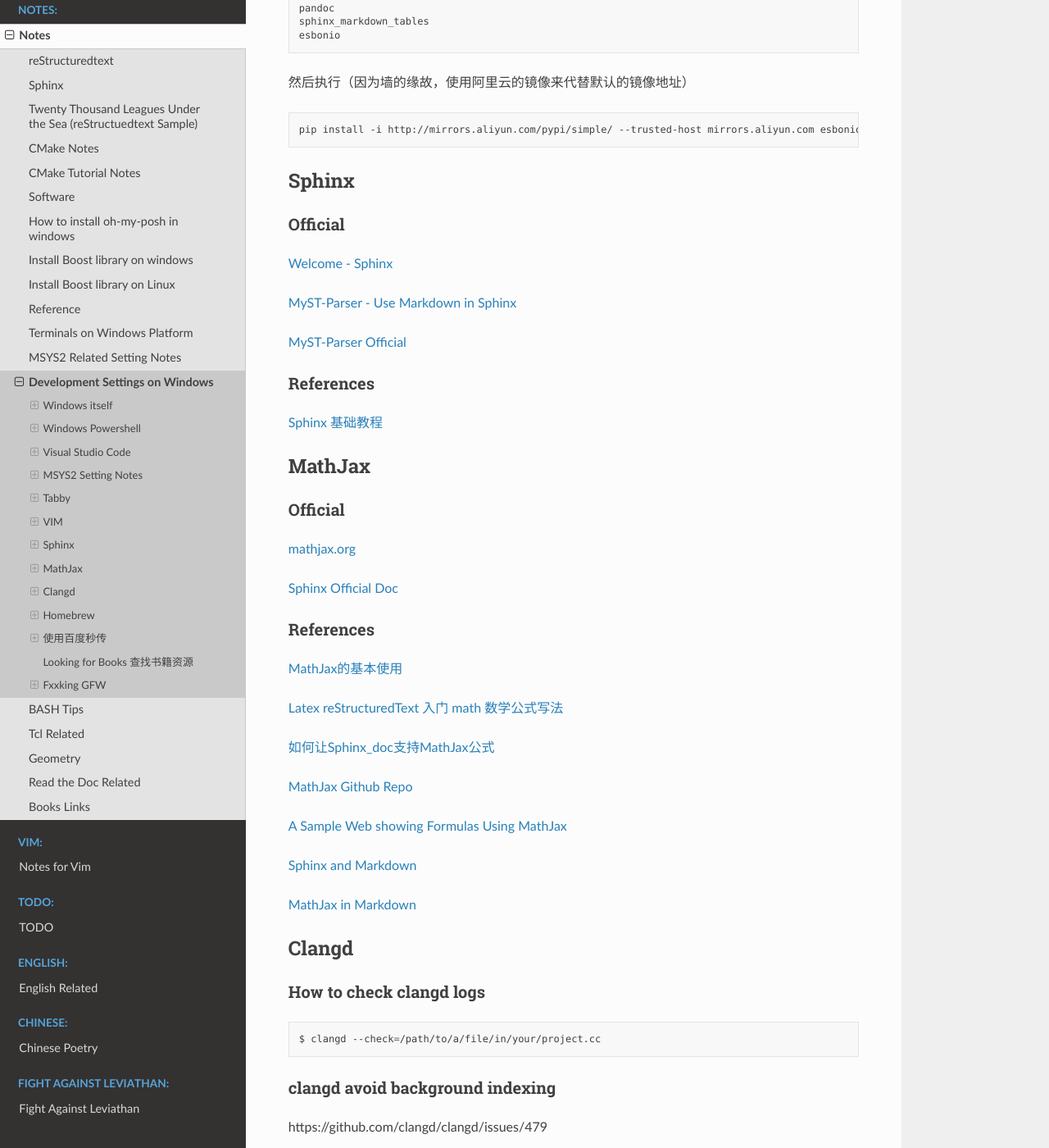
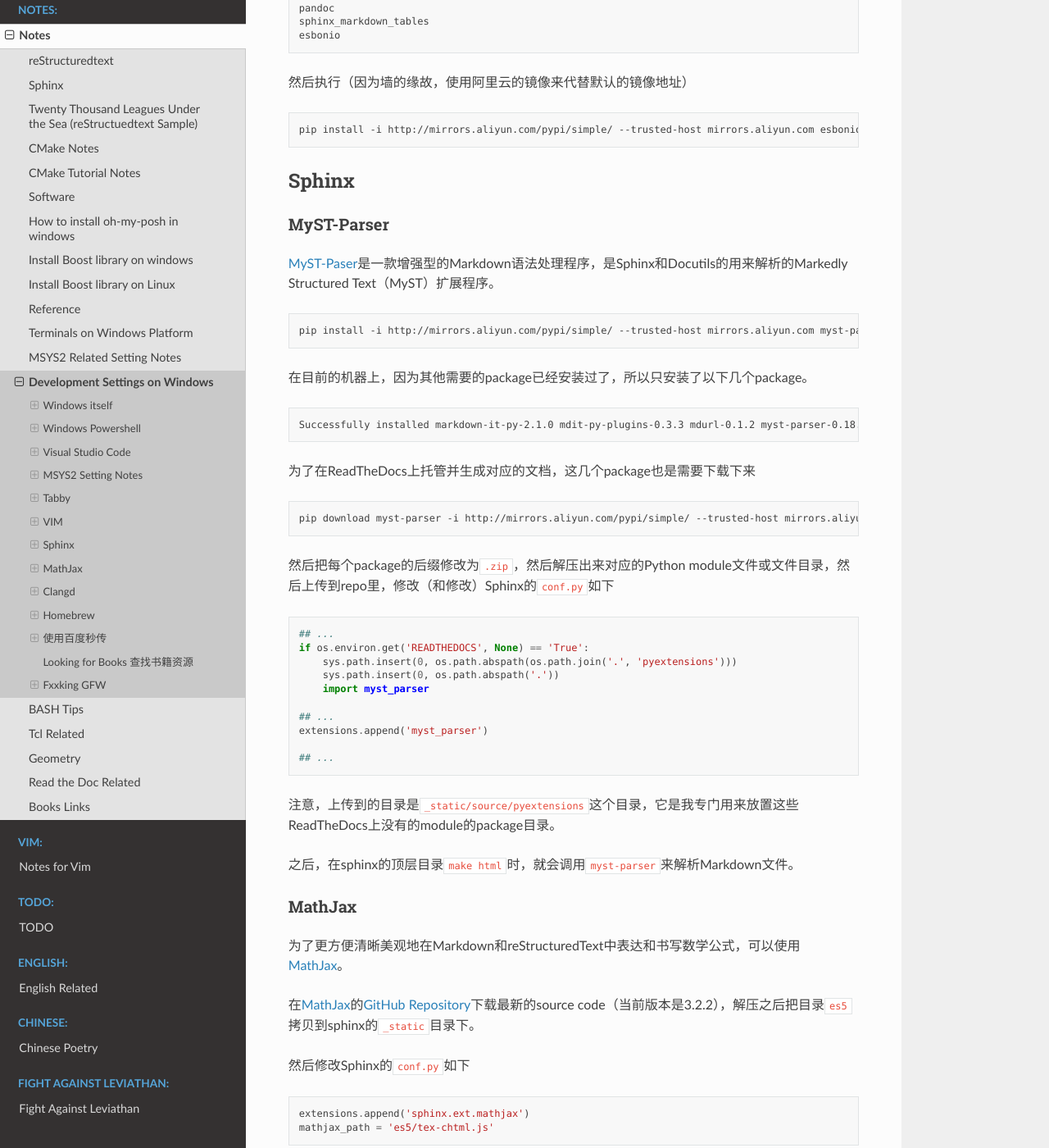
Before and after one commit to Pyrad/pyradnotes, a Sphinx documentation site: the page built from source/Notes/WinDevEnvSetup.md, in a window 1280 px wide and 1400 px high, scrolled down 16905 px. Shown: the whole window at 82% size. Built offline with Sphinx 7.4.7 and the Read the Docs theme 2.0.0, drawn with Linux system fonts in a browser that asks for light colours; some of the changed text lies outside the part shown.

Commit message:
Notes How to add MyST-parser & MathJax for Sphinx
Some steps to install MyST-parser packages and MathJax for Sphinx to
create htmls with math symbols.

````diff
--- a/source/Notes/WinDevEnvSetup.md
+++ b/source/Notes/WinDevEnvSetup.md
@@ -940,7 +940,67 @@
 
 ## Sphinx
 
-### Official
+### MyST-Parser
+
+[MyST-Paser](https://myst-parser.readthedocs.io/en/latest/index.html)是一款增强型的Markdown语法处理程序，是Sphinx和Docutils的用来解析的Markedly Structured Text（MyST）扩展程序。
+
+```sh
+pip install -i http://mirrors.aliyun.com/pypi/simple/ --trusted-host mirrors.aliyun.com myst-parser
+```
+
+在目前的机器上，因为其他需要的package已经安装过了，所以只安装了以下几个package。
+
+```bash
+Successfully installed markdown-it-py-2.1.0 mdit-py-plugins-0.3.3 mdurl-0.1.2 myst-parser-0.18.1 pyyaml-6.0
+```
+
+为了在ReadTheDocs上托管并生成对应的文档，这几个package也是需要下载下来
+
+```bash
+pip download myst-parser -i http://mirrors.aliyun.com/pypi/simple/ --trusted-host mirrors.aliyun.com -d "D:\Programs\MyPyPackages\MyST_Parser"
+```
+
+然后把每个package的后缀修改为`.zip`，然后解压出来对应的Python module文件或文件目录，然后上传到repo里，修改（和修改）Sphinx的`conf.py`如下
+
+```python
+## ...
+if os.environ.get('READTHEDOCS', None) == 'True':
+    sys.path.insert(0, os.path.abspath(os.path.join('.', 'pyextensions')))
+    sys.path.insert(0, os.path.abspath('.'))
+    import myst_parser
+
+## ...
+extensions.append('myst_parser')
+
+## ...
+```
+
+注意，上传到的目录是`_static/source/pyextensions`这个目录，它是我专门用来放置这些ReadTheDocs上没有的module的package目录。
+
+之后，在sphinx的顶层目录`make html`时，就会调用`myst-parser`来解析Markdown文件。
+
+
+
+### MathJax
+
+为了更方便清晰美观地在Markdown和reStructuredText中表达和书写数学公式，可以使用[MathJax](https://www.mathjax.org/)。
+
+在[MathJax](https://www.mathjax.org/)的[GitHub Repository](https://github.com/MathJax/MathJax)下载最新的source code（当前版本是3.2.2），解压之后把目录`es5`拷贝到sphinx的`_static`目录下。
+
+然后修改Sphinx的`conf.py`如下
+
+```python
+extensions.append('sphinx.ext.mathjax')
+mathjax_path = 'es5/tex-chtml.js'
+```
+
+需要注意的是，目前sphinx似乎对Markdown文件中的公式不能使用MathJax做支持，因此生成的`html`网页中的公式不能正常显示。
+
+暂时的解决办法是，在Markdown编辑器中边界文件，书写数学公式（编辑器本身可以支持数学公式的渲染），然后生成同名的`.rst`（reStructuredText）文件，并在`index.rst`中指明使用这个`.rst`来生成网页，这样生成的网页中MathJax就可以正常显示数学公式了。
+
+
+
+### Official Links
 
 [Welcome - Sphinx](https://www.sphinx-doc.org/en/master/index.html)
 
````
Also changed, not shown: other parts of source/Notes/WinDevEnvSetup.md (+1 -1 lines).
